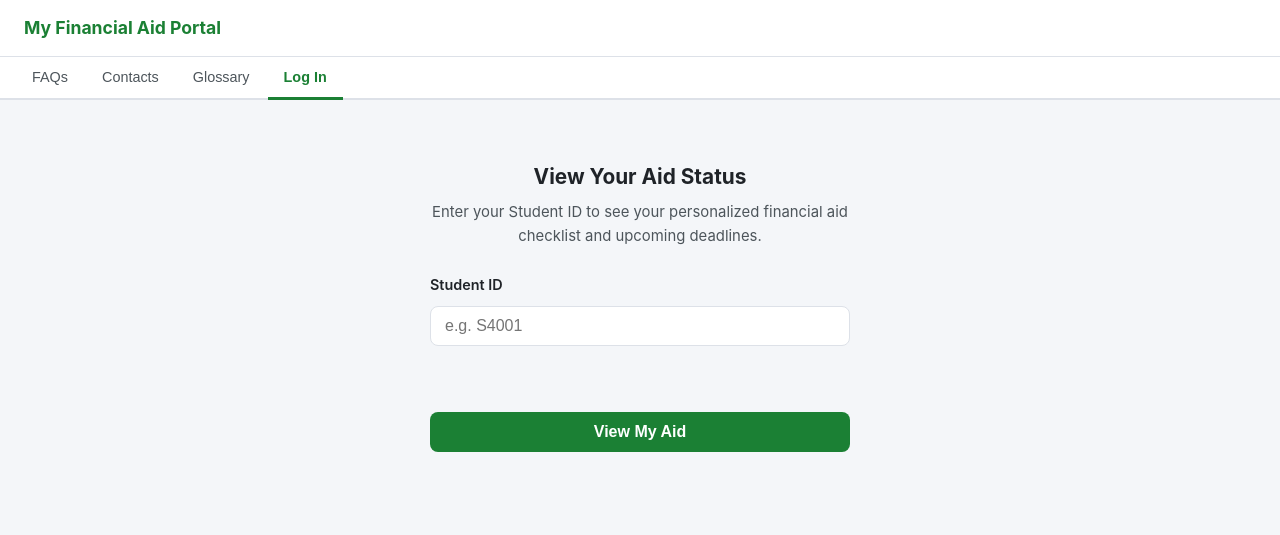
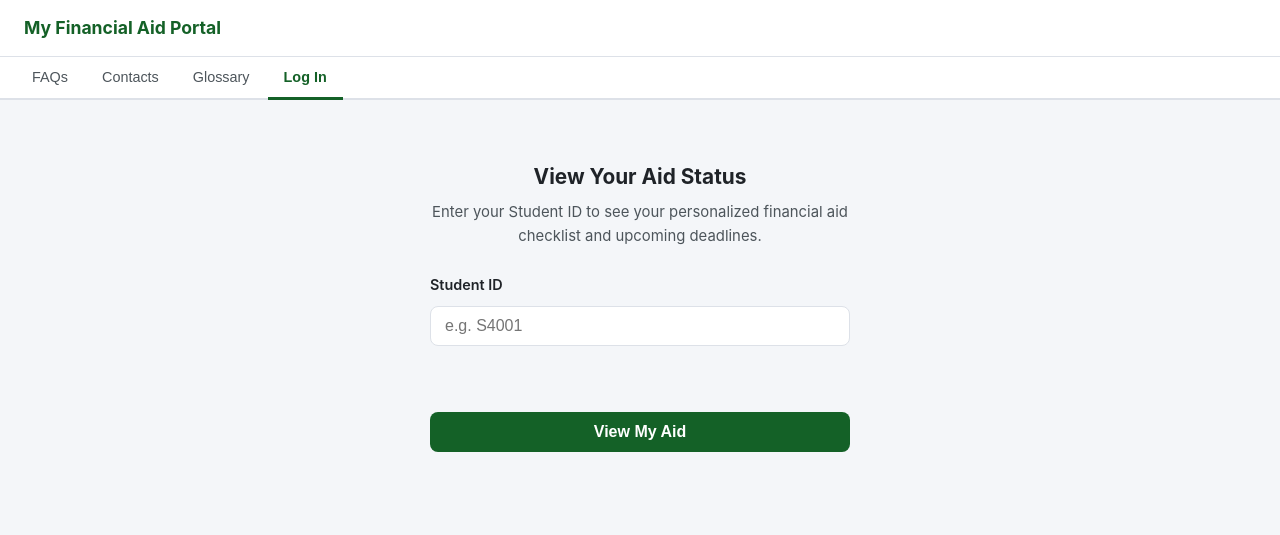
Before and after one commit to Mendez016/Ivy_tech_2026_DA_07, a plain HTML site: page index.html in a window 1280 px wide. Drawn offline with Linux system fonts and the light colour scheme.

Commit message:
Update color variables in index.html

```diff
--- a/index.html
+++ b/index.html
@@ -13,13 +13,13 @@
       --border:    #dde1e8;
       --text:      #1f2328;
       --muted:     #4D555B;
-      --accent:    #1b8034;
+      --accent:    #146127;
       --accent-lt: #eaffeb;
-      --green:     #166534;
+      --green:     #156032;
       --green-bg:  #e8fff0;
       --red:       #991b1b;
       --red-bg:    #ffecec;
-      --amber:     #92400e;
+      --amber:     #873C0D;
       --amber-bg:  #fff7d5;
       --gray-bg:   #f1f3f5;
       --radius:    8px;
```
